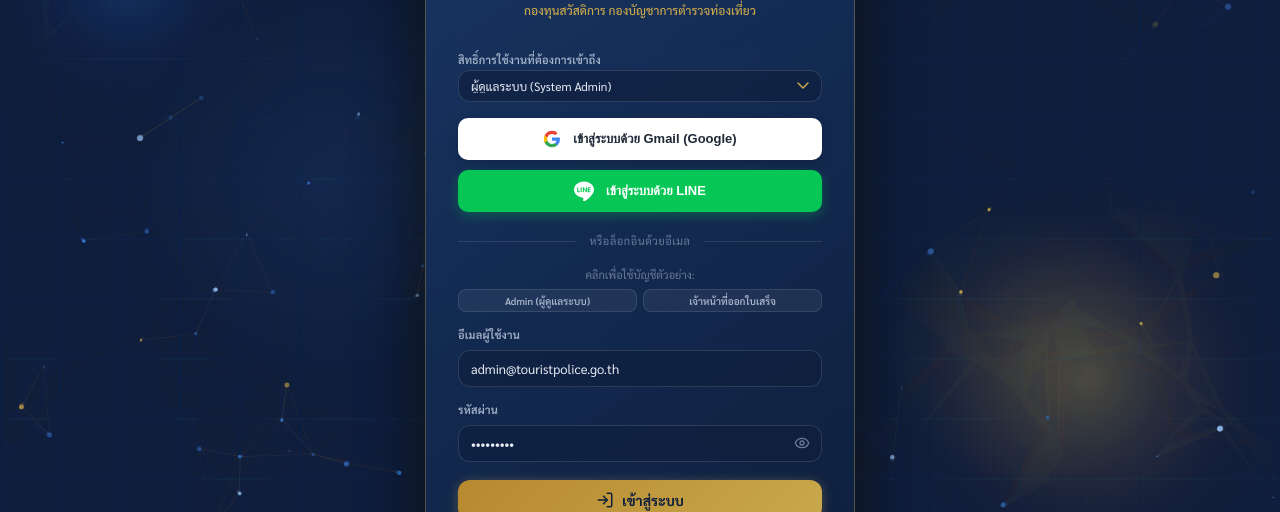
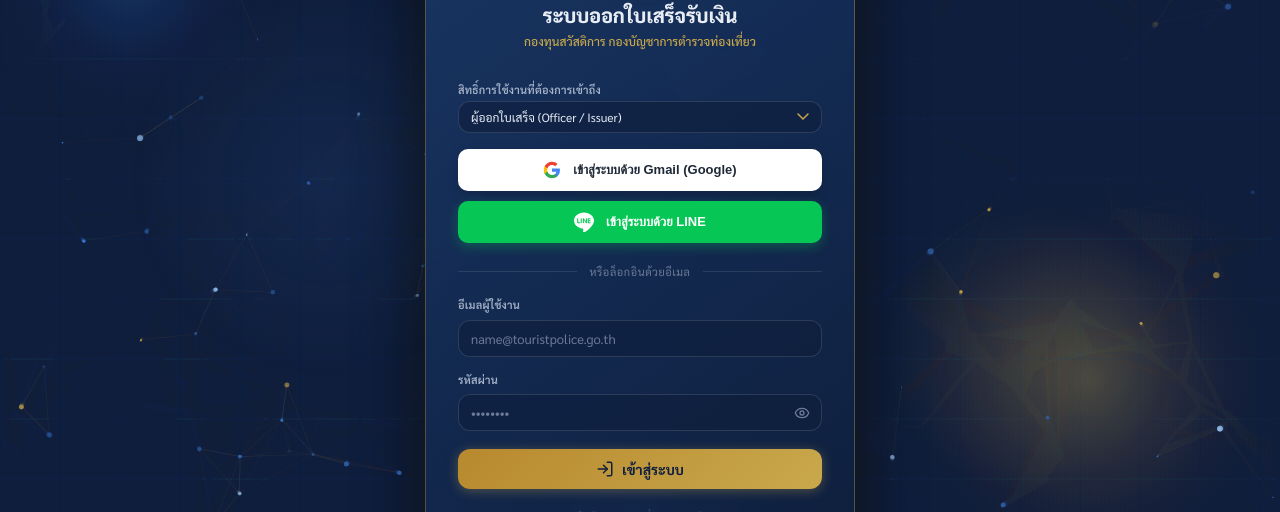
Before and after one commit to kenkender/tourist-police-receipt, a React (Vite) app: page /login in a window 1280 px wide. Shown: the part 181-693 px from the top of the page. Built offline with nearby package versions, Linux system fonts and the light colour scheme; no server answers.

Commit message:
Completely remove demo accounts and prefilled demo data, focusing purely on Gmail, LINE, and clean email auth

```diff
--- a/src/contexts/AuthContext.jsx
+++ b/src/contexts/AuthContext.jsx
@@ -2,13 +2,6 @@ import React, { createContext, useContext, useState, useEffect, useCallback } fr
 import { GOOGLE_CONFIG } from '../config/google.config';
 
 const AuthContext = createContext(null);
-
-// Demo users สำหรับทดสอบก่อน connect Google Sheets
-const DEMO_USERS = [
-  { email: 'admin@touristpolice.go.th', password: 'admin1234', role: 'admin', name: 'ผู้ดูแลระบบ' },
-  { email: 'officer1@touristpolice.go.th', password: 'officer1234', role: 'issuer', name: 'เจ้าหน้าที่ 1' },
-  { email: 'auditor@touristpolice.go.th', password: 'auditor1234', role: 'auditor', name: 'ผู้ตรวจสอบ' },
-];
 
 export function AuthProvider({ children }) {
   const [currentUser, setCurrentUser] = useState(null);
@@ -36,14 +29,10 @@ export function AuthProvider({ children }) {
     if (!cleanEmail) {
       throw new Error('กรุณากรอกอีเมลผู้ใช้งาน');
     }
-    const matchedDemo = DEMO_USERS.find(
-      u => u.email.toLowerCase() === cleanEmail.toLowerCase()
-    );
-
     const userData = {
       email: cleanEmail,
-      name: matchedDemo ? matchedDemo.name : cleanEmail.split('@')[0],
-      role: matchedDemo ? matchedDemo.role : role,
+      name: cleanEmail.split('@')[0],
+      role: role,
       provider: 'email',
       loginTime: new Date().toISOString(),
     };
@@ -51,7 +40,6 @@ export function AuthProvider({ children }) {
     sessionStorage.setItem('tp_current_user', JSON.stringify(userData));
     return userData;
   }, []);
-
 
   // Login ด้วย Google Account
   const loginWithGoogle = useCallback(async (googleUser) => {
--- a/src/pages/LoginPage.jsx
+++ b/src/pages/LoginPage.jsx
@@ -3,15 +3,15 @@ import { useAuth } from '../contexts/AuthContext';
 import { useNavigate } from 'react-router-dom';
 import ParticleBackground from '../components/three/ParticleBackground';
 import { PoliceEmblem } from '../components/layout/Navbar';
-import { Eye, EyeOff, LogIn, Shield, AlertCircle } from 'lucide-react';
+import { Eye, EyeOff, LogIn, Shield } from 'lucide-react';
 import { GOOGLE_CONFIG, LINE_CONFIG } from '../config/google.config';
 
 export default function LoginPage() {
   const { loginWithCredentials, loginWithGoogle, loginWithLine } = useAuth();
   const navigate = useNavigate();
-  const [email, setEmail] = useState('admin@touristpolice.go.th');
-  const [password, setPassword] = useState('admin1234');
-  const [role, setRole] = useState('admin');
+  const [email, setEmail] = useState('');
+  const [password, setPassword] = useState('');
+  const [role, setRole] = useState('issuer');
   const [showPass, setShowPass] = useState(false);
   const [loading, setLoading] = useState(false);
   const [error, setError] = useState('');
@@ -67,7 +67,6 @@ export default function LoginPage() {
           callback: async (tokenResponse) => {
             if (tokenResponse.access_token) {
               try {
-                // Fetch Google Profile info
                 const res = await fetch('https://www.googleapis.com/oauth2/v3/userinfo', {
                   headers: { Authorization: `Bearer ${tokenResponse.access_token}` },
                 });
@@ -87,7 +86,6 @@ export default function LoginPage() {
         });
         client.requestAccessToken();
       } else {
-        // Fallback standard OAuth popup window
         const redirectUri = window.location.origin + '/login';
         const googleAuthUrl = `https://accounts.google.com/o/oauth2/v2/auth?response_type=token&client_id=${GOOGLE_CONFIG.CLIENT_ID}&redirect_uri=${encodeURIComponent(redirectUri)}&scope=email%20profile`;
         window.location.href = googleAuthUrl;
@@ -134,12 +132,6 @@ export default function LoginPage() {
       setLoading(false);
     }
   };
-
-  const demoAccounts = [
-    { label: 'Admin (ผู้ดูแลระบบ)', email: 'admin@touristpolice.go.th', password: 'admin1234', role: 'admin' },
-    { label: 'เจ้าหน้าที่ออกใบเสร็จ', email: 'officer1@touristpolice.go.th', password: 'officer1234', role: 'issuer' },
-  ];
-
 
   return (
     <div style={{
@@ -295,29 +287,8 @@ export default function LoginPage() {
           <div style={{ flex: 1, height: 1, background: 'rgba(255,255,255,0.1)' }} />
         </div>
 
-        {/* Demo Account Quick Shortcuts */}
-        <div style={{ marginBottom: 14 }}>
-          <div style={{ fontSize: 11, color: '#6b7a99', marginBottom: 6, textAlign: 'center' }}>
-            คลิกเพื่อใช้บัญชีตัวอย่าง:
-          </div>
-          <div style={{ display: 'flex', gap: 6 }}>
-            {demoAccounts.map(acc => (
-              <button
-                key={acc.email}
-                type="button"
-                onClick={() => { setEmail(acc.email); setPassword(acc.password); setRole(acc.role); }}
-                className="btn btn-ghost btn-sm"
-                style={{ flex: 1, justifyContent: 'center', fontSize: 10, padding: '4px 8px' }}
-              >
-                {acc.label}
-              </button>
-            ))}
-          </div>
-        </div>
-
         {/* Login Form */}
         <form onSubmit={handleLogin} style={{ display: 'flex', flexDirection: 'column', gap: 14 }}>
-
           <div className="form-group">
             <label className="form-label" style={{ fontSize: 11 }}>อีเมลผู้ใช้งาน</label>
             <input
```
